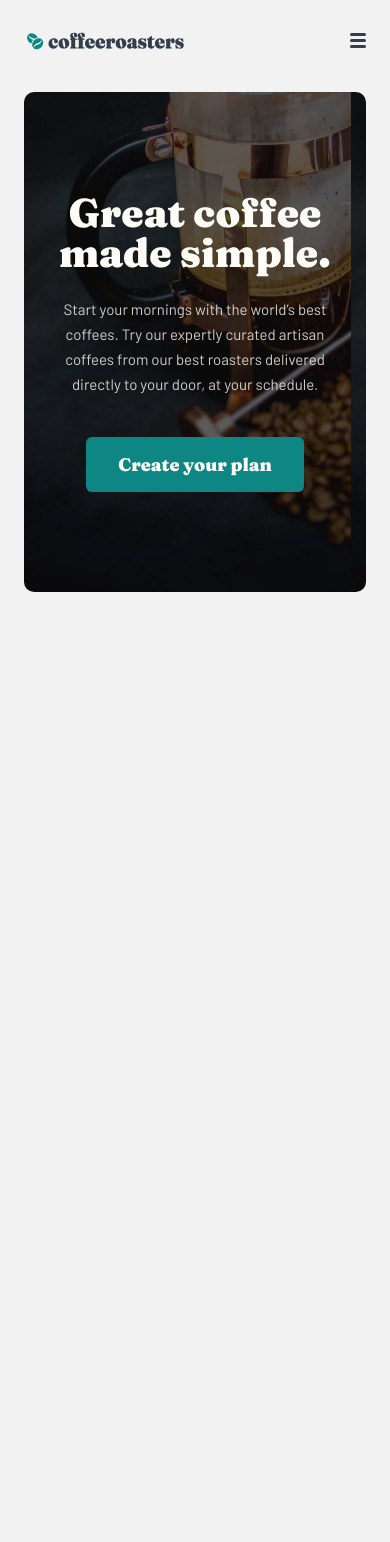
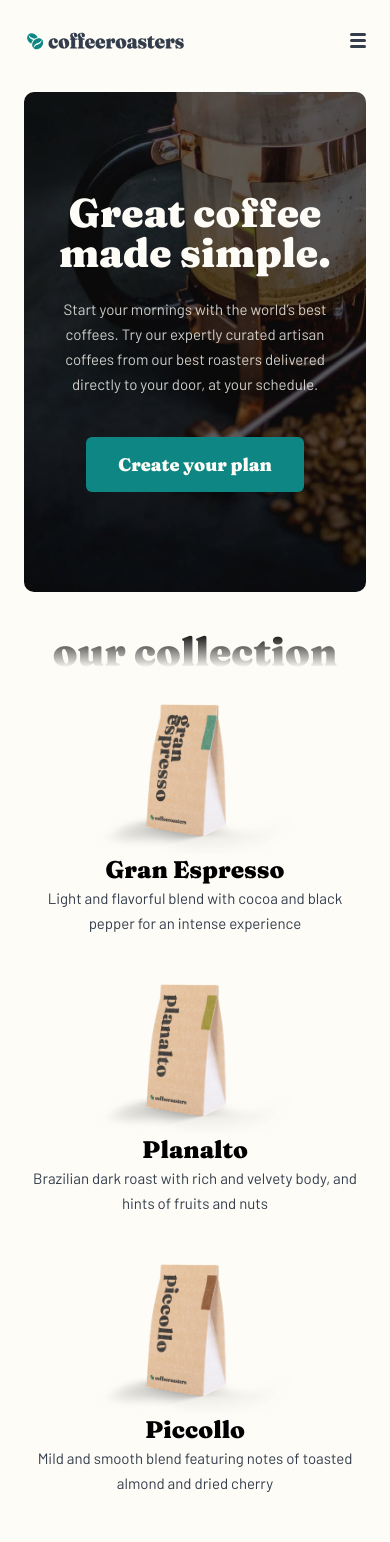
Before and after one commit to gcarter89/coffeeroasters, a React (Create React App) app: page / in a window 390 px wide. Shown: the top 1542 px of the page. Before the commit the page ends 844 px from the top, so only its background shows below. Built offline with nearby package versions, Linux system fonts and the light colour scheme.

Commit message:
mobile collection section is completed

```diff
--- a/src/components/home/Home.module.scss
+++ b/src/components/home/Home.module.scss
@@ -2,13 +2,16 @@
     &__hero {
         display: flex;
         align-items: center;
+        justify-content: center;
         background-image: url('../../assets/home/mobile/image-hero-coffeepress.jpg');
-        background-size: contain;
+        background-size: cover;
         height: 500px;
+        margin-bottom: 40px;
         border-radius: 10px;
+    }
 
-    }
     &__heroText {
+        max-width: 280px;
         padding: 0 24px;
         text-align: center;
         color: #FEFCF7;
@@ -28,6 +31,44 @@
             border-radius: 6px;
             cursor: pointer;
         }
+    }
 
+    &__collection {
+        display: flex;
+        flex-direction: column;
+        align-items: center;
+    }
+
+    &__collectionTitle {
+        position: relative;
+        margin-bottom: 32px;
+        ::after {
+            content: "";
+            position: absolute;
+            left: 0px;
+            background: linear-gradient(180deg, rgba(254, 252, 247, 0.0001), #FEFCF7);
+            width: 100%;
+            height: 36px;
+        }
+    }
+
+    &__collectionCard {
+        display: flex;
+        flex-direction: column;
+        align-items: center;
+        z-index: 1;
+        margin-bottom: 48px;
+        img {
+            height: 150px;
+            width: 200px;
+        }
+
+        p {
+            color: #333D4B;
+        }
+    }
+
+    &__collectionCardText {
+        text-align: center;
     }
 }
--- a/src/components/home/Home.tsx
+++ b/src/components/home/Home.tsx
@@ -1,8 +1,12 @@
 import styles from './Home.module.scss';
+import GranEspresso from '../../assets/home/desktop/image-gran-espresso.png';
+import Danche from '../../assets/home/desktop/image-danche.png';
+import Piccollo from '../../assets/home/desktop/image-piccollo.png';
+import Planalto from '../../assets/home/desktop/image-planalto.png';
 
 export default function Home() {
     return (
-        // to-do adjust the hero spacings between text elements
+        <>
             <section className={styles.home__hero}>
                 <div className={styles.home__heroText}>
                     <h1>Great coffee made simple.</h1>
@@ -10,5 +14,44 @@ export default function Home() {
                     <button>Create your plan</button>
                 </div>
             </section>
+            <section className={styles.home__collection}>
+                <div className={styles.home__collectionTitle}>
+                    <h1>our collection</h1>
+                </div>
+
+                <div className={styles.home__collectionCard}>
+                    <img src={GranEspresso} alt="Gran Espresso coffee beans" />
+                    <div className={styles.home__collectionCardText}>
+                        <h4>Gran Espresso</h4>
+                        <p>Light and flavorful blend with cocoa and black pepper for an intense experience</p>
+                    </div>
+                </div>
+
+                <div className={styles.home__collectionCard}>
+                    <img src={Planalto} alt="Planalto coffee beans" />
+                    <div className={styles.home__collectionCardText}>
+                        <h4>Planalto</h4>
+                        <p>Brazilian dark roast with rich and velvety body, and hints of fruits and nuts</p>
+                    </div>
+                </div>
+
+                <div className={styles.home__collectionCard}>
+                    <img src={Piccollo} alt="Piccollo coffee beans" />
+                    <div className={styles.home__collectionCardText}>
+                        <h4>Piccollo</h4>
+                        <p>Mild and smooth blend featuring notes of toasted almond and dried cherry</p>
+                    </div>
+                </div>
+
+                <div className={styles.home__collectionCard}>
+                    <img src={Danche} alt="Danche coffee beans" />
+                    <div className={styles.home__collectionCardText}>
+                        <h4>Danche</h4>
+                        <p>Ethiopian hand-harvested lend densely packed with vibrant fruit notes</p>
+                    </div>
+                </div>
+
+            </section>
+        </>
     )
 }
--- a/src/index.scss
+++ b/src/index.scss
@@ -7,7 +7,7 @@
 
 body {
     margin: 32px 24px 76px 24px;
-    background-color: #F2F2F2;
+    background-color: #FEFCF7;
     font-family: 'Barlow', sans-serif;
     font-family: 'Fraunces', serif;
     -webkit-font-smoothing: antialiased;
```
Lines whose indentation alone changed are shown as unchanged.
